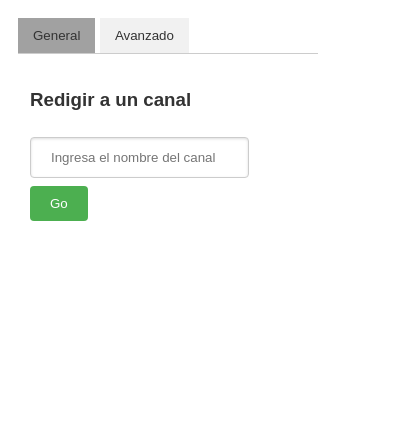
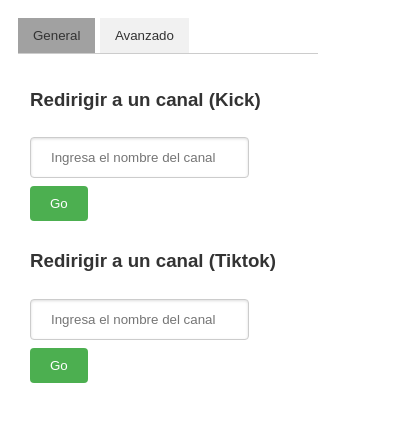
Before and after one commit to nglmercer/scrapper-extension, a browser extension: page popup.html in a window 400 px wide. Drawn offline with Linux system fonts and the light colour scheme.

Commit message:
feat(popup): add multi-platform channel redirection support
- Replace single TikTok redirect form with dynamic platform forms
- Support Kick and TikTok platforms with extensible architecture
- Maintain localStorage compatibility with existing uniqueId_channel key

```diff
--- a/popup.html
+++ b/popup.html
@@ -14,14 +14,7 @@
       <button class="tablink" id="openTabavanzado">Avanzado</button>
     </div>
     <div id="general" class="tabcontent" style="display: block;">
-        <div class="option flex flex-wrap gap-10">
-        <form id="redirectForm">
-          <label for="uniqueId_channel"><h3>Redigir a un canal</h3></label>
-          <input type="text" id="uniqueId_channel" placeholder="Ingresa el nombre del canal">
-
-          <button class="btn-save" type="submit">Go</button>
-        </form>
-      </div>
+    <div id="platformForms" class="option flex flex-wrap gap-10"></div>
     </div>
     <div id="avanzado" class="tabcontent">
       <div class="option">
--- a/popup.js
+++ b/popup.js
@@ -38,20 +38,52 @@
 
   console.log("tabIds", "openTab", { tabIds, openTab });
 }
-function redirectlistener() {
-  const redirect_input = document.getElementById("uniqueId_channel");
-  redirect_input.value = window.localStorage.getItem("uniqueId_channel") || "";
-  const redirectForm = document.getElementById("redirectForm");
-  if (!redirect_input || !redirectForm) return;
+// --- 1. Renderiza un formulario por cada plataforma ---
+function renderPlatformForm(platformName, labelText) {
+  const container = document.getElementById('platformForms');
 
-  redirectForm.addEventListener("submit", (e) => {
+  const formEl = document.createElement('form');
+  formEl.className = 'redirect-form';         // clase generica
+  formEl.dataset.platform = platformName;     // kick, twitch, tiktok…
+
+  formEl.innerHTML = `
+    <label>
+      <h3>${labelText}</h3>
+      <input type="text" placeholder="Ingresa el nombre del canal">
+    </label>
+    <button class="btn-save" type="submit">Go</button>
+  `;
+
+  container.appendChild(formEl);
+  attachRedirectListener(formEl, platformName); // 2) enganchamos listener
+}
+
+// --- 2. Engancha el listener a un formulario ya renderizado ---
+function attachRedirectListener(formEl, platformName) {
+  const URLS = {
+    kick:   u => `https://kick.com/${u}`,
+    twitch: u => `https://twitch.tv/${u}`,
+    tiktok: u => `https://tiktok.com/@${u}/live`,
+  };
+
+  const input = formEl.querySelector('input');
+
+  // Pre-fill desde localStorage (usamos la misma clave para todos)
+  input.value = localStorage.getItem('uniqueId_channel') || '';
+
+  formEl.addEventListener('submit', e => {
     e.preventDefault();
-    console.log(redirect_input.value);
-    window.localStorage.setItem("uniqueId_channel", redirect_input.value);
-    redirectToTikTok(redirect_input.value);
-    // O abrir en nueva pestaña: window.open(redirect, '_blank');
+    const username = input.value.trim();
+    if (!username) return;
+
+    localStorage.setItem('uniqueId_channel', username);
+    const url = URLS[platformName](username);
+    console.log(url);
+    window.open(url, '_blank');
   });
 }
+
+
 async function redirectToTikTok(value) {
   if (!value) return;
   const urlBase = "https://www.tiktok.com/@{uniqueId}/live";
@@ -183,7 +215,13 @@
 
 document.addEventListener("DOMContentLoaded", () => {
   initializetabs();
-  redirectlistener();
+  // --- 3. Inicialización ---
+  ['kick', 'tiktok'].forEach(p => {
+    renderPlatformForm(
+      p,
+      `Redirigir a un canal (${p.charAt(0).toUpperCase() + p.slice(1)})`
+    );
+  });
   initializeFormOptions();
   const resetButton = document.getElementById("resetButton");
   resetButton.addEventListener("click", () => {
```
